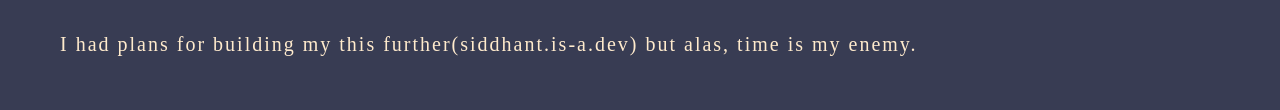
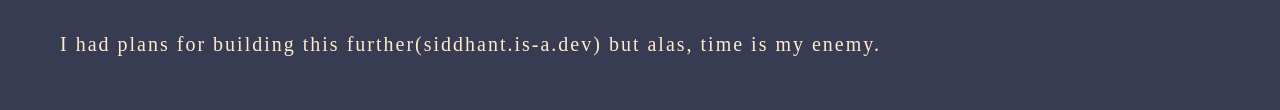
Before and after one commit to siddhant094/personal-website, a plain HTML site: page index.html in a window 1280 px wide. Shown: the part 381-491 px from the top of the page. Drawn offline with Linux system fonts and the light colour scheme.

Commit message:
correct typo

```diff
--- a/index.html
+++ b/index.html
@@ -22,7 +22,7 @@
             <div class=text>About Whateven?</div>
         </b><br><br>
         <div class="intro">
-            I had plans for building my this further(siddhant.is-a.dev) but alas, time is my enemy.
+            I had plans for building this further(siddhant.is-a.dev) but alas, time is my enemy.
         </div>
         <div class="find-me"><b>Find me on...</b></div><br><br>
         <div class="social-media">
```
